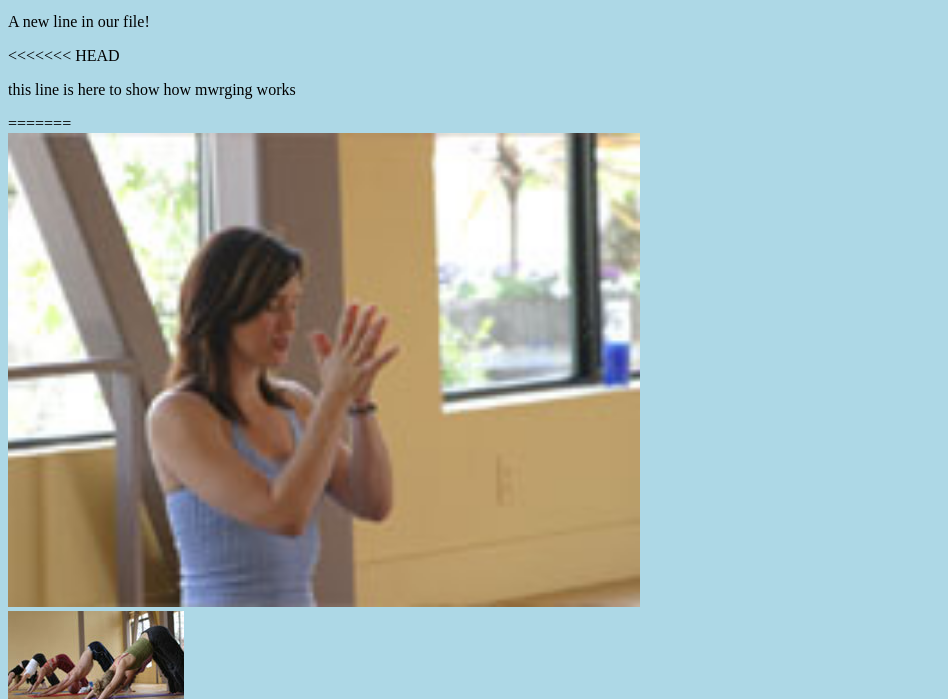
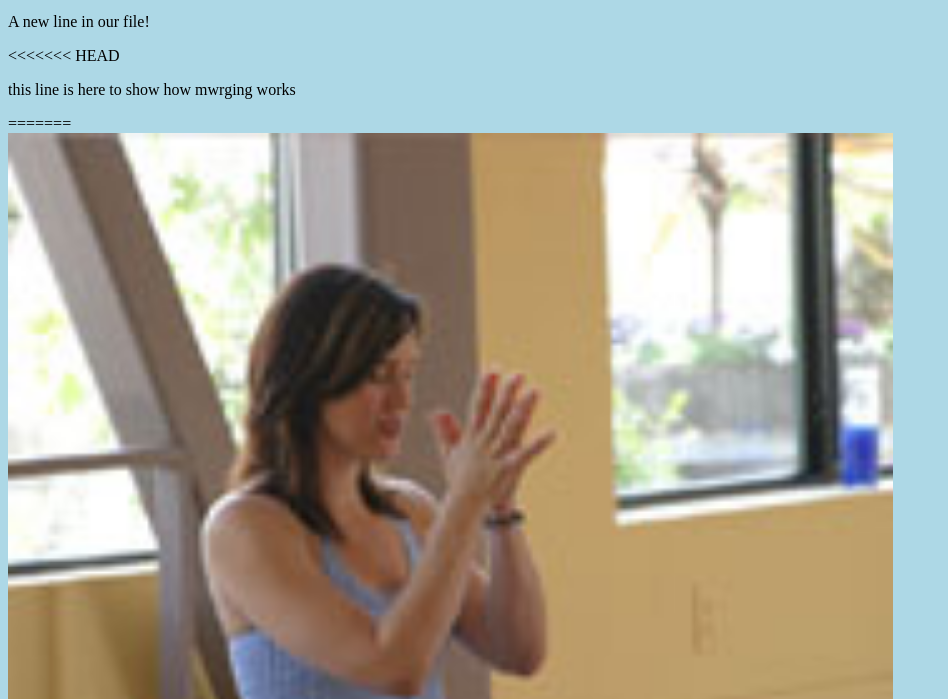
Before and after one commit to user-Ibrahim/Hello-world-2, a plain HTML site: page index.html in a window 1280 px wide. Shown: the part 101-800 px from the top of the page, without its empty margins (0-948 px from the left). Drawn offline with Linux system fonts and the light colour scheme.

Commit message:
we resised the img

```diff
--- a/index.html
+++ b/index.html
@@ -12,7 +12,7 @@
 <<<<<<< HEAD
 <p> this line is here to show how mwrging works</p>
 =======
-<div><img src="teaching.jpg" alt="first classe" style="width:50%;max-width:960px"></div>
+<div><img src="teaching.jpg" alt="first classe" style="width:70%;max-width:960px"></div>
 <div><img src="class.jpg" alt="deuxieme classe"/><div>
 >>>>>>> hello-world-images
 </body>
```
